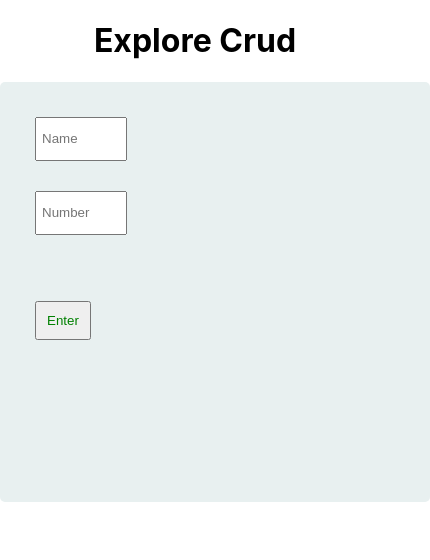
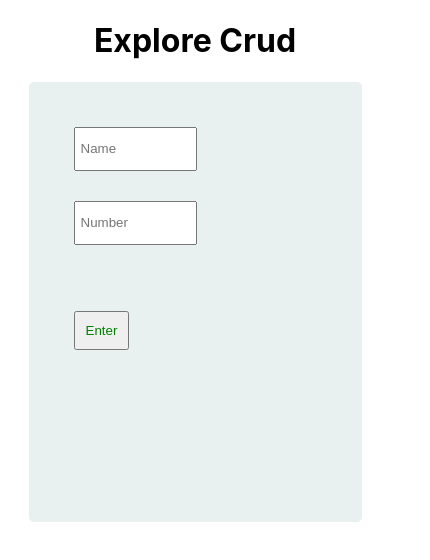
Before and after one commit to Ahsanul-kabir/my-crud, a React (Create React App) app: page / in a window 390 px wide. Shown: the top 560 px of the page, 430 px wide, since content can reach past the window. Built offline with nearby package versions, Linux system fonts and the light colour scheme.

Commit message:
input field design improve

```diff
--- a/src/App.css
+++ b/src/App.css
@@ -11,7 +11,7 @@ a{
   border-radius: 5px;
 }
 .form-container input{
-  width: 20%;
+  width: 40%;
   height: 30px;
   margin: 15px;
   padding: 5px;
@@ -23,16 +23,10 @@ a{
   color: green;
 }
 
-@media screen and (max-width: 778px) {
-  .form-container{
-    width: 100%;
-    padding: 20px;
-  }
-}
 
 /* View */
 .data-view{
-  height: 20vh;
+  height: 25vh;
   width: 50%;
   background-color: rgb(232, 240, 240);
   margin: 5% auto;
```
